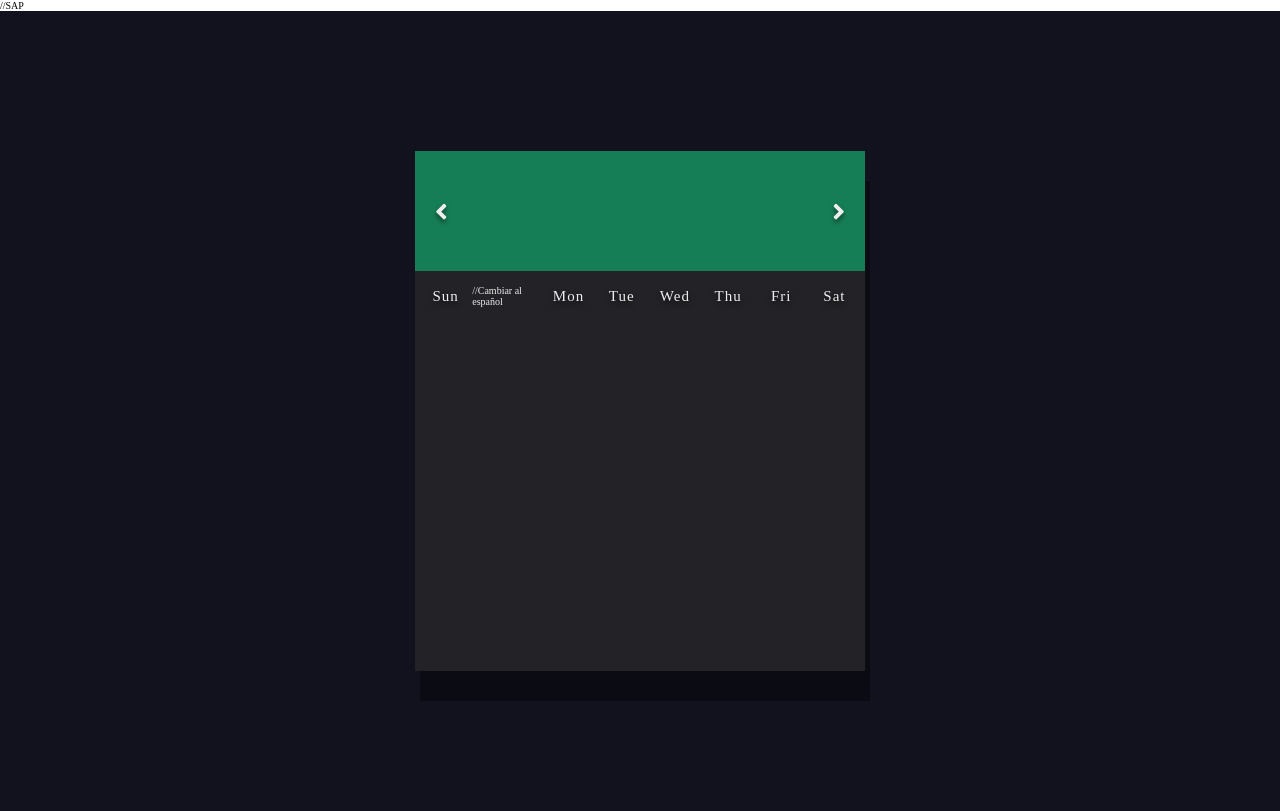
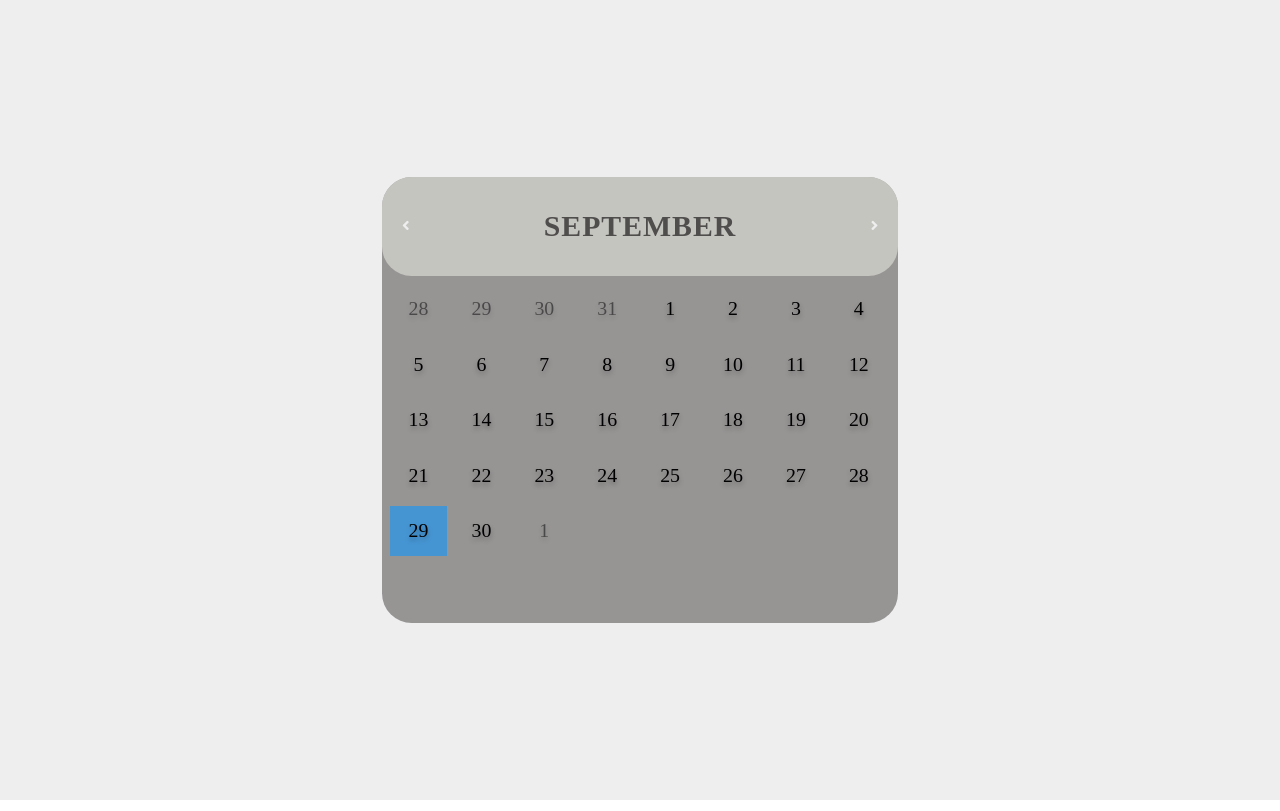
Before and after one commit to Thhomas1/Calendar, a plain HTML site: page index.html in a window 1280 px wide. Drawn offline with Linux system fonts and the light colour scheme.

Commit message:
Add files via upload

```diff
--- a/index.html
+++ b/index.html
@@ -15,7 +15,7 @@
     />
 
 
-    //SAP
+     <!-- SAP -->
 
 
   </head>
@@ -30,8 +30,10 @@
           </div>
           <i class="fas fa-angle-right next"></i>
         </div>
+        <!--
+        <div>Mon</div>
         <div class="weekdays">
-          <div>Sun</div>    //Cambiar al español
+          <div>Sun</div>
           <div>Mon</div>
           <div>Tue</div>
           <div>Wed</div>
@@ -39,6 +41,7 @@
           <div>Fri</div>
           <div>Sat</div>
         </div>
+        -->
         <div class="days"></div>
       </div>
     </div>
@@ -46,3 +49,6 @@
     <script src="script.js"></script>
   </body>
 </html>
+
+
+<!-- Cambiar al español -->
--- a/script.js
+++ b/script.js
@@ -1,3 +1,83 @@
 const date = new Date();
 
-console.log(date);
+const renderCalendar = () => {
+  date.setDate(1);
+
+  const monthDays = document.querySelector(".days");
+
+  const lastDay = new Date(
+    date.getFullYear(),
+    date.getMonth() + 1,
+    0
+  ).getDate();
+
+  const prevLastDay = new Date(
+    date.getFullYear(),
+    date.getMonth(),
+    0
+  ).getDate();
+
+  const firstDayIndex = date.getDay();
+
+  const lastDayIndex = new Date(
+    date.getFullYear(),
+    date.getMonth() + 1,
+    0
+  ).getDay();
+
+  const nextDays = 7 - lastDayIndex - 1;
+
+  const months = [
+    "January",
+    "February",
+    "March",
+    "April",
+    "May",
+    "June",
+    "July",
+    "August",
+    "September",
+    "October",
+    "November",
+    "December",
+  ];
+
+  document.querySelector(".date h1").innerHTML = months[date.getMonth()];
+
+  document.querySelector(".date p").innerHTML = new Date().toDateString();
+
+  let days = "";
+
+  for (let x = firstDayIndex; x > 0; x--) {
+    days += `<div class="prev-date">${prevLastDay - x + 1}</div>`;
+  }
+
+  for (let i = 1; i <= lastDay; i++) {
+    if (
+      i === new Date().getDate() &&
+      date.getMonth() === new Date().getMonth()
+    ) {
+      days += `<div class="today">${i}</div>`;
+    } else {
+      days += `<div>${i}</div>`;
+    }
+  }
+
+  for (let j = 1; j <= nextDays; j++) {
+    days += `<div class="next-date">${j}</div>`;
+
+  }
+  monthDays.innerHTML = days;
+};
+
+document.querySelector(".prev").addEventListener("click", () => {
+  date.setMonth(date.getMonth() - 1);
+  renderCalendar();
+});
+
+document.querySelector(".next").addEventListener("click", () => {
+  date.setMonth(date.getMonth() + 1);
+  renderCalendar();
+});
+
+renderCalendar();
--- a/style.css
+++ b/style.css
@@ -3,15 +3,17 @@
     padding: 0;
     box-sizing: border-box;
     font-family:'Times New Roman', sans-serif;
+    box-sizing: border-box;
+    box-shadow:rgba(0, 0, 0, 0.5)
 }
 html {
-    font-size: 62.5%;
+    font-size: 62%;
 }
 
 .container {
     width: 100%;
     height: 100vh;
-    background-color: #12121f;
+    background-color: #eee;
     color: #eee;
     display: flex;
     justify-content: center;
@@ -19,52 +21,58 @@ html {
 } /* cambiar fondo  */
 
 .calendar{
-    width: 45rem;
-    height: 52rem;
-    background-color: #222227;
-    box-shadow: 0.5rem 3rem rgba(0, 0, 0,0.4);
+    width: 52rem;
+    height: 45em;
+    background-color: #979494;
+    border-radius: 3rem;
 }
 .month{
     width: 100%;
-    height: 12rem;
-    background-color: #167e56;
+    height: 10rem;
+    background-color: rgba(211, 211, 203, 0.774);
     display: flex;
     justify-content: space-between;
     align-items: center;
     padding: 0 2rem;
     text-align: center;
-    text-shadow: 0 .3rem .5rem rgba(0, 0, 0, 0.5);
+    /* text-shadow: 0 .3rem .5rem rgba(0, 0, 0, 0.5);   !si se quiere agg text shadow */
+    border-radius: 3rem;
 
 }  /* cambiar color calendar  */
 
 
 .month i {
-    font-size: 2.5rem;
+    font-size: 1.5rem;
     cursor: pointer;
 }
 .month h1{
+    color: #504D4D;
     font-size: 3rem;
-    font-weight: 400;
+
     text-transform: uppercase;
-    letter-spacing: 0.2rem;
-    margin-bottom: 1rem;
+    letter-spacing: 0.1rem;
+
 }
+
 .month p{
-    font-size: 1.6rem;
+    font-size: 0rem;
+    color: transparent;
 }
-.weekdays{
+
+
+/* .weekdays{
      width: 100%;
      height: 5rem;
      padding: 0 0.4rem;
      display: flex;
      align-items: center;
 
-}
+} */
 
 .weekdays div{
-    font-size: 1.5rem;
+    font-size: 2rem;
     font-weight: 400;
-    letter-spacing: 0.1rem;
+    letter-spacing: 0.rem;
     width: calc(44.2rem / 7);
     display: flex;
     justify-content: center;
@@ -76,23 +84,25 @@ html {
     width: 100%;
     display: flex;
     flex-wrap: wrap;
-    padding: 0.2rem;
+    padding: 0.5rem;
 }
 
 .days div {
-    font-size: 1.4rem;
+    font-size: 2rem;
     margin: 0.3rem;
     width: calc(40.2rem / 7);
     height: 5rem;
+    color: black;
+
     display: flex;
     justify-content: center;
     align-items: center;
-    text-shadow: 0 0.3rem 0.5rem rgba(0, 0, 0, 0.5);
+    text-shadow: 0 0.3rem 0.5rem rgba(0, 0, 0, 0.3);
     transition: background-color 0.2s;
 }
 
 .days div:hover:not(.today) {
-    background-color: #262626;
+    background-color: #ecdbdb;
     border: 0.2rem solid #777;
     cursor: pointer;
 } /* Modificar aca tambien !important */
@@ -107,5 +117,5 @@ html {
 
 
 .today {
-    background-color: #167e56;
+    background-color: #4695D3;
 } /* Container seleccionado azul !important */
```
